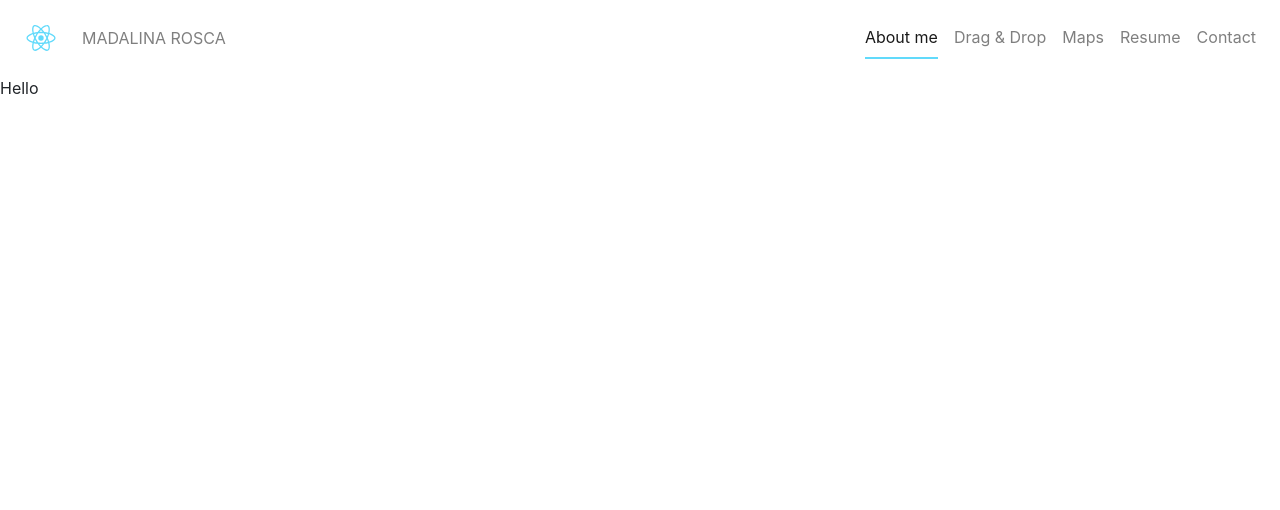
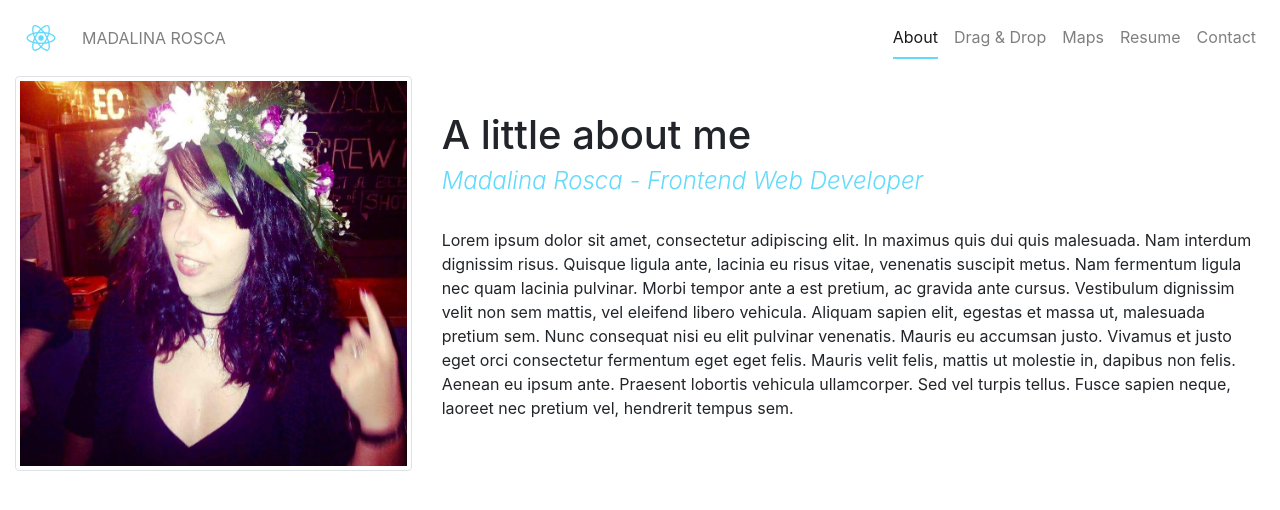
Before and after one commit to madarosca/react-demo, a React (Create React App) app: page /#/about in a window 1280 px wide. Shown: the top 510 px of the page. Built offline with nearby package versions, Linux system fonts and the light colour scheme; what react-router-redux would draw is missing.

Commit message:
wip - about me page

```diff
--- a/src/containers/Main.js
+++ b/src/containers/Main.js
@@ -4,12 +4,8 @@ import NavBar from './NavBar'
 const Main = (props) => {
 	return (
 		<div className='container-fluid app-container'>
-			<div className='row'>
-				<NavBar />
-			</div>
-			<div className='row'>
-				{props.children}
-			</div>
+			<NavBar />
+			{props.children}
 		</div>
 	)
 }
--- a/src/containers/NavBar.js
+++ b/src/containers/NavBar.js
@@ -5,6 +5,7 @@ import { DND, ABOUT, MAPS, RESUME, CONTACT } from '../constants/routes'
 
 const NavBar = (props) => {
 	return (
+		<div className='row'>
 			<nav className='col-12 navbar navbar-expand-lg navbar-light bg-transparent sticky-top'>
 				<a className='navbar-brand' href='/' target='_blank' title='View all projects'>
 					<img src={logo} alt={'logo'} className='img-fluid logo' />
@@ -17,7 +18,7 @@ const NavBar = (props) => {
 				<div className='collapse navbar-collapse justify-content-end' id='navbar'>
 					<ul className='navbar-nav'>
 						<NavLink className='menu-item nav-link px-0' to={ABOUT}>
-						About me
+							About
 						</NavLink>
 						<NavLink className='menu-item nav-link px-0' to={DND}>
 							Drag & Drop
@@ -34,6 +35,7 @@ const NavBar = (props) => {
 					</ul>
 				</div>
 			</nav>
+		</div>
 	)
 }
 
--- a/src/containers/pages/About/index.js
+++ b/src/containers/pages/About/index.js
@@ -1,7 +1,36 @@
 import React from 'react'
+import myPicture from '../../../assets/mada.jpg'
 
 const About = () => {
-	return <div>Hello</div>
+	return (
+		<div className='row'>
+			<div className='col-lg-4'>
+				<img src={myPicture} className='img-thumbnail mx-auto d-block' alt='Me' />
+			</div>
+			<div className='col-lg-8 align-self-center'>
+				<div>
+					<h1>A little about me</h1>
+				</div>
+				<div>
+					<h4 className='color-primary font-italic font-weight-light'>Madalina Rosca - Frontend Web Developer</h4>
+				</div>
+				<br />
+				<div>
+					<p>
+						Lorem ipsum dolor sit amet, consectetur adipiscing elit. In maximus quis dui quis malesuada. Nam
+						interdum dignissim risus. Quisque ligula ante, lacinia eu risus vitae, venenatis suscipit metus.
+						Nam fermentum ligula nec quam lacinia pulvinar. Morbi tempor ante a est pretium, ac gravida ante
+						cursus. Vestibulum dignissim velit non sem mattis, vel eleifend libero vehicula. Aliquam sapien
+						elit, egestas et massa ut, malesuada pretium sem. Nunc consequat nisi eu elit pulvinar
+						venenatis. Mauris eu accumsan justo. Vivamus et justo eget orci consectetur fermentum eget eget
+						felis. Mauris velit felis, mattis ut molestie in, dapibus non felis. Aenean eu ipsum ante.
+						Praesent lobortis vehicula ullamcorper. Sed vel turpis tellus. Fusce sapien neque, laoreet nec
+						pretium vel, hendrerit tempus sem.
+					</p>
+				</div>
+			</div>
+		</div>
+	)
 }
 
 export default About
--- a/src/index.scss
+++ b/src/index.scss
@@ -1,3 +1,6 @@
+@import '~bootstrap/scss/bootstrap.scss';
+@import './styles/index.scss';
+
 html,
 body {
 	font-size: 16px;
@@ -6,6 +9,6 @@ body {
 	padding: 0;
 }
 
-@import '~bootstrap/scss/bootstrap.scss';
-@import './styles/navbar.scss';
-@import './styles/map.scss';
+.color-primary {
+	color: $LIGHT_BLUE;
+}
--- /dev/null
+++ b/src/styles/index.scss
@@ -0,0 +1,4 @@
+// @import '../constants/styles.scss';
+@import './navbar.scss';
+@import './map.scss';
+@import '../constants/styles.scss';
--- a/src/styles/navbar.scss
+++ b/src/styles/navbar.scss
@@ -1,4 +1,4 @@
-@import './constants/styles.scss';
+@import '../constants/styles.scss';
 
 .logo {
 	width: 50px;
```
Also changed, not shown: src/assets/mada.jpg (added). Lines whose indentation alone changed are shown as unchanged.
